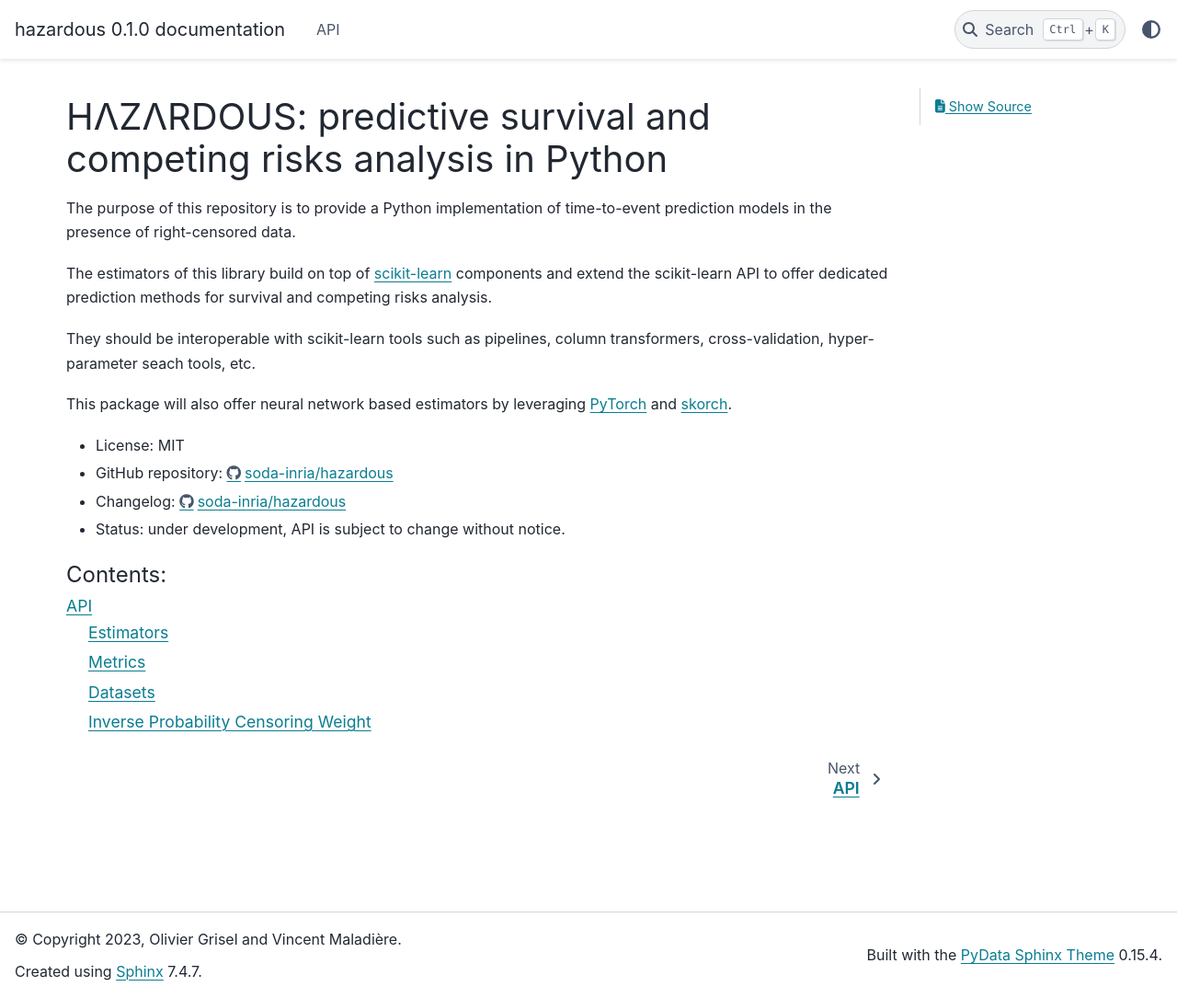
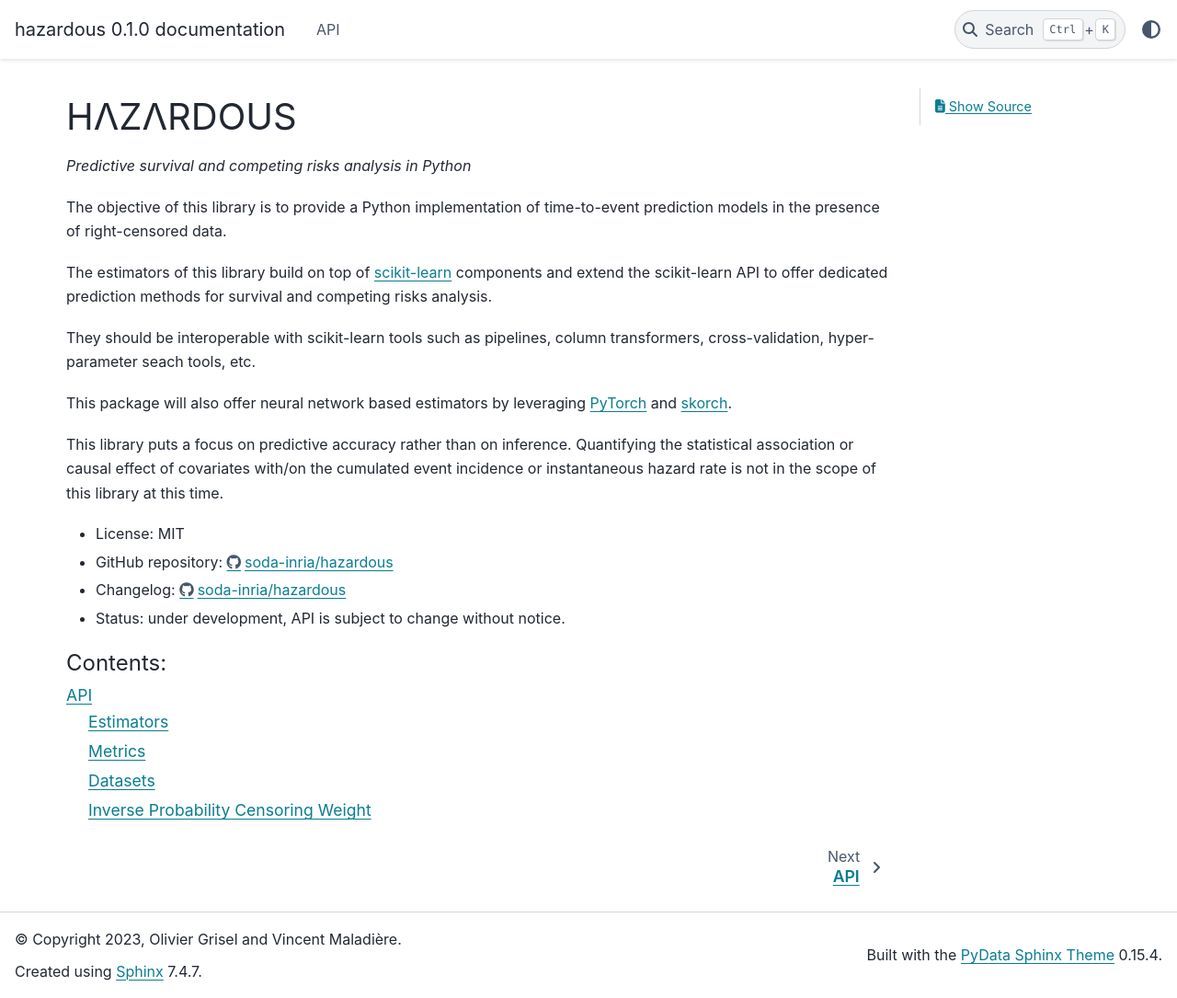
Before and after one commit to soda-inria/hazardous, a Sphinx documentation site: the page built from doc/index.rst, in a window 1280 px wide and 1085 px high. Shown: the whole window at 92% size. Built offline with Sphinx 7.4.7 and the PyData theme 0.15.4, drawn with Linux system fonts in a browser that asks for light colours; pages that are not in the unit, such as notebooks, are missing from menus.

Commit message:
Refine project description and scope

```diff
--- a/doc/index.rst
+++ b/doc/index.rst
@@ -3,10 +3,12 @@
    You can adapt this file completely to your liking, but it should at least
    contain the root `toctree` directive.
 
-HΛZΛRDOUS: predictive survival and competing risks analysis in Python
-======================================================================
+HΛZΛRDOUS
+=========
 
-The purpose of this repository is to provide a Python implementation of
+*Predictive survival and competing risks analysis in Python*
+
+The objective of this library is to provide a Python implementation of
 time-to-event prediction models in the presence of right-censored data.
 
 The estimators of this library build on top of `scikit-learn
@@ -20,9 +22,14 @@
 `PyTorch <https://pytorch.org>`_ and `skorch
 <https://skorch.readthedocs.io/>`_.
 
+This library puts a focus on predictive accuracy rather than on inference.
+Quantifying the statistical association or causal effect of covariates with/on
+the cumulated event incidence or instantaneous hazard rate is not in the scope
+of this library at this time.
+
 - License: MIT
 - GitHub repository: https://github.com/soda-inria/hazardous
-- Changelog: https://github.com/soda-inria/hazardous/CHANGES.rst
+- Changelog: https://github.com/soda-inria/hazardous/blob/main/CHANGES.rst
 - Status: under development, API is subject to change without notice.
 
 .. currentmodule:: hazardous
```
